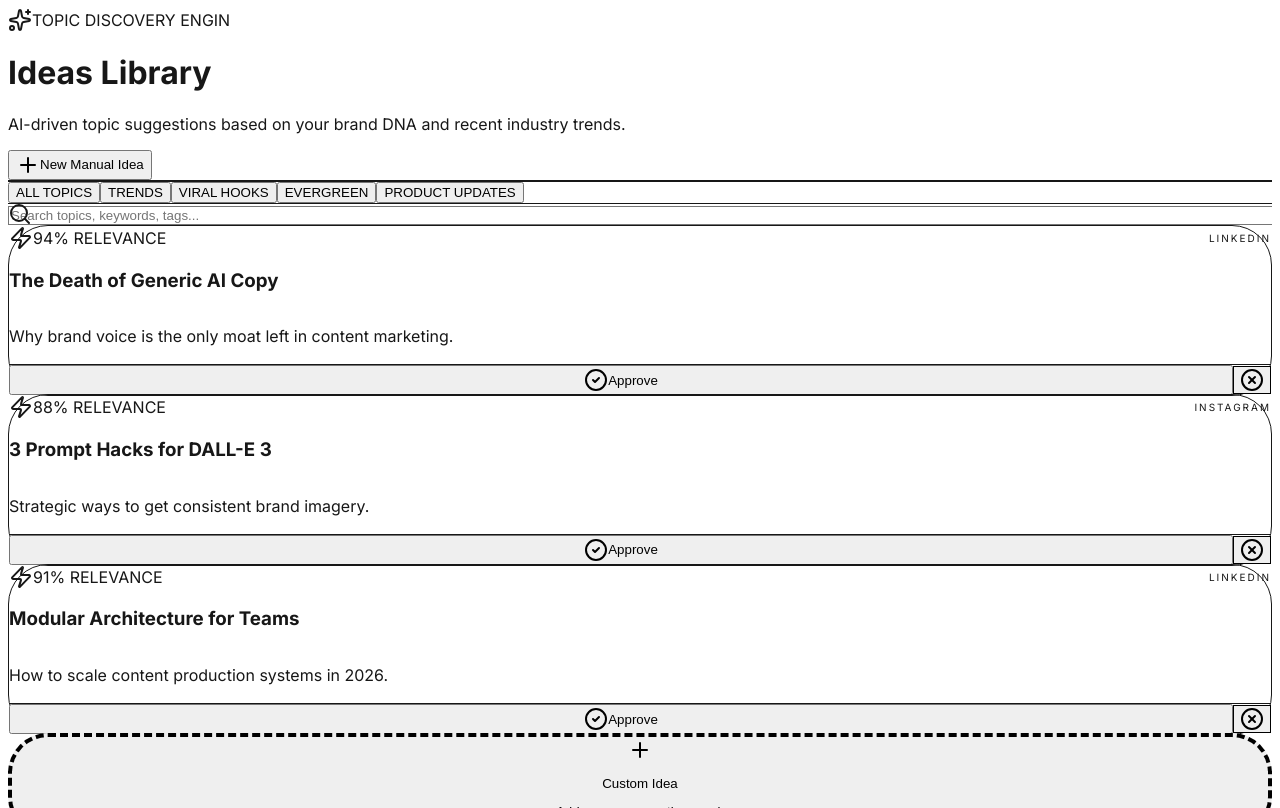
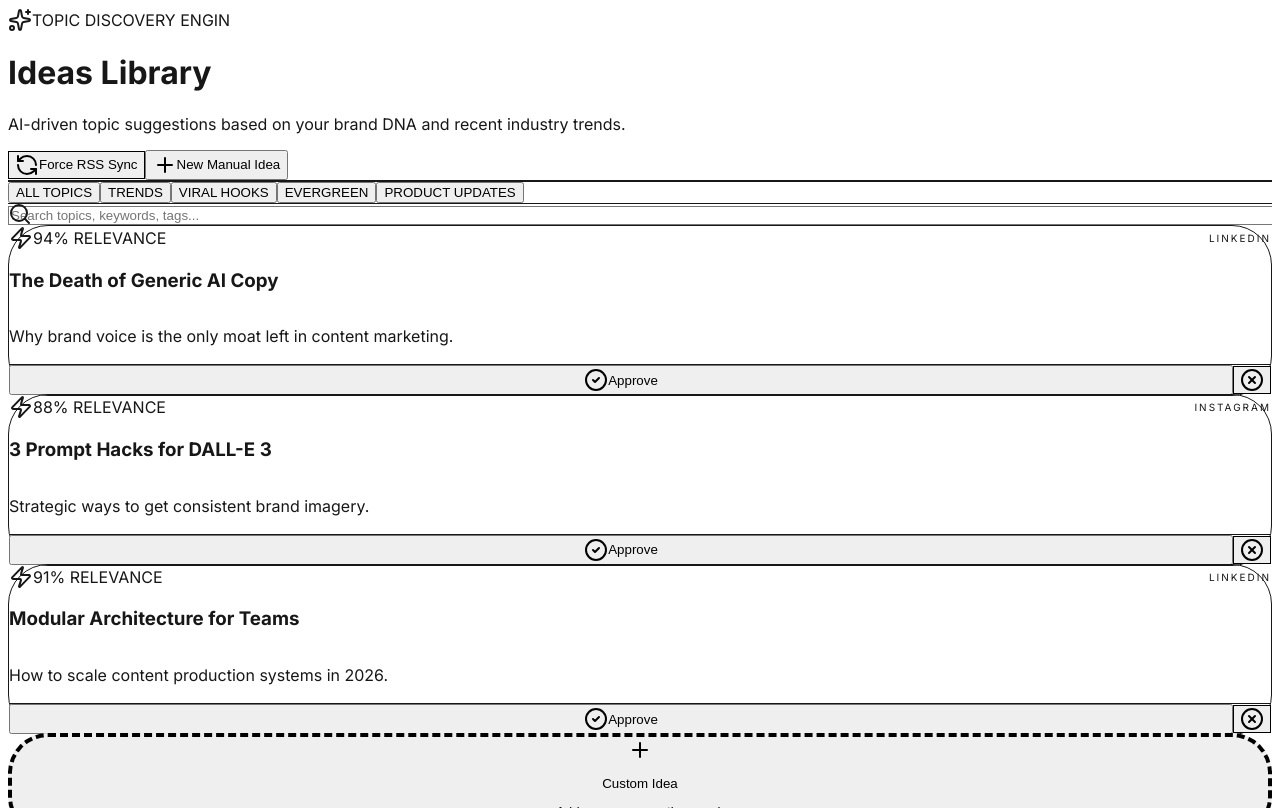
Before and after one commit to estivaletetobias-svg/social-midia-tobias, a Next.js app: page /dashboard/ideas in a window 1280 px wide. Built offline with nearby package versions, Linux system fonts and the light colour scheme.

Commit message:
feat: RSS Sync Manual Button & 5AM Cron Worker

```diff
--- /dev/null
+++ b/src/app/api/discovery/sync-rss/route.ts
@@ -0,0 +1,38 @@
+import { NextResponse } from 'next/server';
+import prisma from '@/lib/prisma';
+import { RssDiscoveryService } from '@/services/discovery/RssDiscoveryService';
+
+// Fallback feed for testing purposes
+const DEFAULT_FEED_URL = 'https://techcrunch.com/feed/';
+
+export async function POST(req: Request) {
+    try {
+        const body = await req.json().catch(() => ({}));
+
+        let { brandProfileId, feedUrl } = body;
+
+        // If no brand is specified, we get the first one (useful for the MVP)
+        if (!brandProfileId) {
+            const firstBrand = await prisma.brandProfile.findFirst();
+            if (!firstBrand) {
+                return NextResponse.json({ error: 'No brand profile found. Create one first.' }, { status: 400 });
+            }
+            brandProfileId = firstBrand.id;
+        }
+
+        feedUrl = feedUrl || DEFAULT_FEED_URL;
+
+        // Trigger the AI Discovery Engine
+        const result = await RssDiscoveryService.ingestNews(brandProfileId, feedUrl);
+
+        return NextResponse.json({
+            success: true,
+            message: 'RSS sync completed successfully.',
+            data: result
+        });
+
+    } catch (error: any) {
+        console.error('RSS Sync Manual Trigger Error:', error.message);
+        return NextResponse.json({ error: 'Failed to sync RSS feed', details: error.message }, { status: 500 });
+    }
+}
--- a/src/app/dashboard/ideas/page.tsx
+++ b/src/app/dashboard/ideas/page.tsx
@@ -1,6 +1,33 @@
-import { Search, Plus, Sparkles, Zap, ArrowUpRight, CheckCircle2, XCircle } from "lucide-react";
+"use client";
+
+import { useState } from "react";
+import { Search, Plus, Sparkles, Zap, CheckCircle2, XCircle, RefreshCcw } from "lucide-react";
 
 export default function IdeasLibrary() {
+    const [isSyncing, setIsSyncing] = useState(false);
+
+    const handleSyncRSS = async () => {
+        setIsSyncing(true);
+        try {
+            const res = await fetch('/api/discovery/sync-rss', {
+                method: 'POST',
+                headers: { 'Content-Type': 'application/json' },
+                body: JSON.stringify({ feedUrl: 'https://techcrunch.com/feed/' })
+            });
+            const data = await res.json();
+            if (data.success) {
+                alert(`Success! Found ${data.data.scraped} news and generated ${data.data.savedToLibrary} new Custom Topic Ideas.`);
+            } else {
+                alert(`Error: ${data.error}`);
+            }
+        } catch (error) {
+            console.error(error);
+            alert('Failed to trigger background RSS sync.');
+        } finally {
+            setIsSyncing(false);
+        }
+    };
+
     const categories = ["All Topics", "Trends", "Viral Hooks", "Evergreen", "Product Updates"];
     const topics = [
         { title: "The Death of Generic AI Copy", summary: "Why brand voice is the only moat left in content marketing.", score: 0.94, pillar: "AI Automation", platform: "LinkedIn" },
@@ -23,6 +50,14 @@ export default function IdeasLibrary() {
                     </p>
                 </div>
                 <div className="flex items-center space-x-3">
+                    <button
+                        onClick={handleSyncRSS}
+                        disabled={isSyncing}
+                        className={`h-14 px-6 bg-white border border-gray-200 text-gray-700 text-sm font-black rounded-2xl hover:bg-gray-50 transition-all flex items-center shadow-sm disabled:opacity-50`}
+                    >
+                        <RefreshCcw className={`mr-3 h-5 w-5 ${isSyncing ? "animate-spin text-primary-500" : ""}`} />
+                        {isSyncing ? "Scraping & Thinking..." : "Force RSS Sync"}
+                    </button>
                     <button className="h-14 px-8 bg-black text-white text-sm font-black rounded-2xl shadow-2xl hover:bg-gray-800 transition-all flex items-center transform hover:scale-[1.02] active:scale-100">
                         <Plus className="mr-3 h-5 w-5" />
                         New Manual Idea
--- a/src/workers/index.ts
+++ b/src/workers/index.ts
@@ -56,12 +56,42 @@ export const startWorkers = () => {
     );
 
     contentWorker.on('completed', (job) => {
-        console.log(`Job ${job.id} content-generation completed!`);
+        console.log(`[Worker] Job ${job.id} content-generation completed!`);
     });
 
     contentWorker.on('failed', (job, err) => {
-        console.error(`Job ${job?.id} failed with ${err.message}`);
+        console.error(`[Worker] Job ${job?.id} failed with ${err.message}`);
     });
 
-    console.log('Workers started successfully');
+    // 2. Automated RSS Topic Discovery Worker
+    const discoveryWorker = new Worker(
+        'topic-discovery',
+        async (job: Job) => {
+            if (job.name === 'daily-rss-sync') {
+                console.log(`[Worker] Starting Daily RSS Sync...`);
+                import('@/services/discovery/RssDiscoveryService').then(async ({ RssDiscoveryService }) => {
+                    const firstBrand = await prisma.brandProfile.findFirst();
+                    if (firstBrand) {
+                        try {
+                            const result = await RssDiscoveryService.ingestNews(firstBrand.id, job.data?.feedUrl || 'https://techcrunch.com/feed/');
+                            console.log(`[Worker] RSS Sync Success: ${result.savedToLibrary} topics saved from ${result.feedTitle}`);
+                        } catch (error: any) {
+                            console.error(`[Worker] RSS Sync Failed:`, error.message);
+                        }
+                    } else {
+                        console.log(`[Worker] No brand profile found for RSS sync.`);
+                    }
+                });
+            }
+        },
+        { connection }
+    );
+
+    // Schedule the 5 AM daily CRON job
+    queues.discovery.add('daily-rss-sync',
+        { feedUrl: 'https://techcrunch.com/feed/' },
+        { repeat: { pattern: '0 5 * * *', tz: 'America/Sao_Paulo' } }
+    ).then(() => console.log('[Cron] Scheduled daily RSS sync at 5:00 AM (BRT)'));
+
+    console.log('[Worker] All Queues and Workers started successfully.');
 };
```
